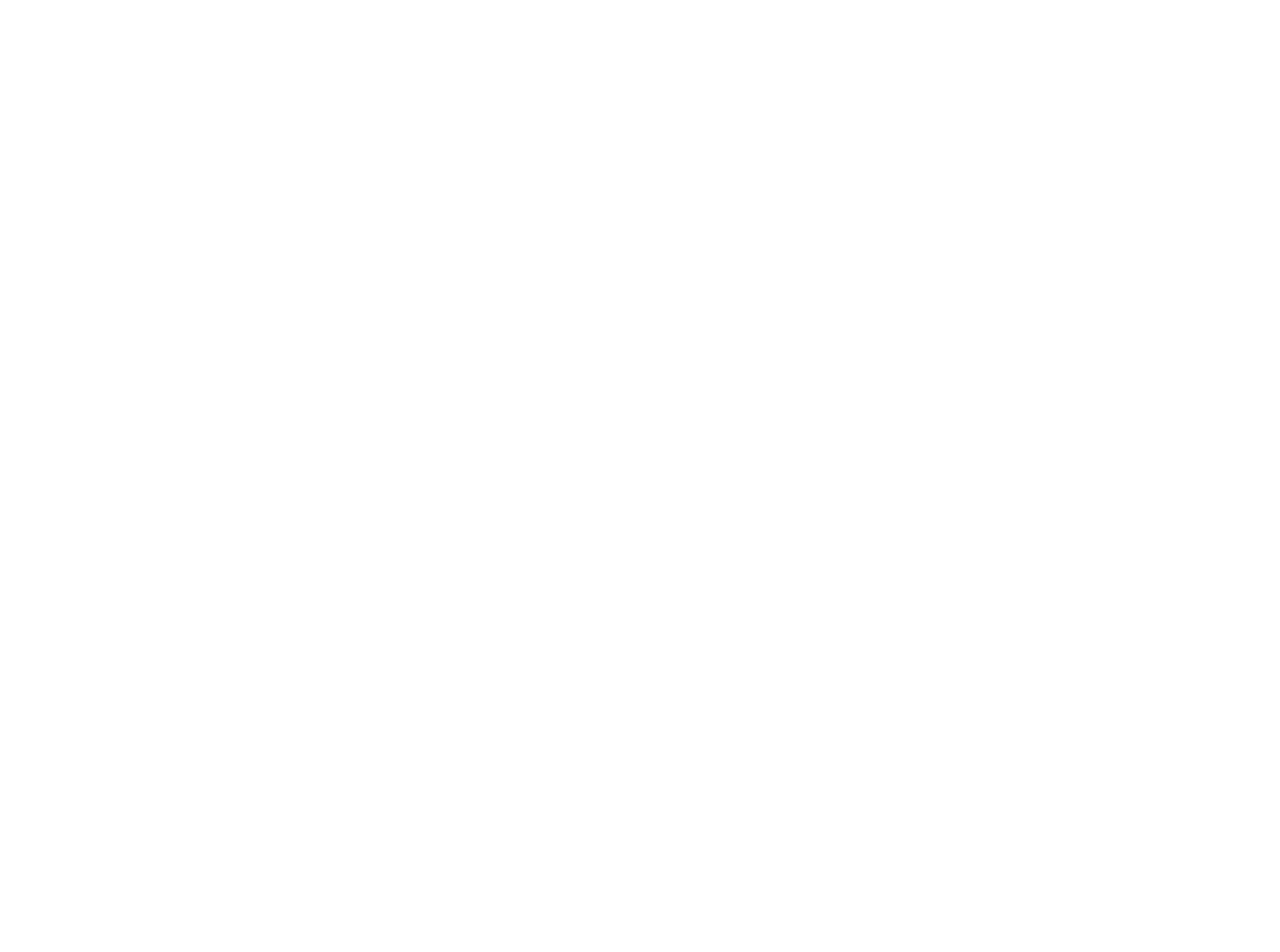
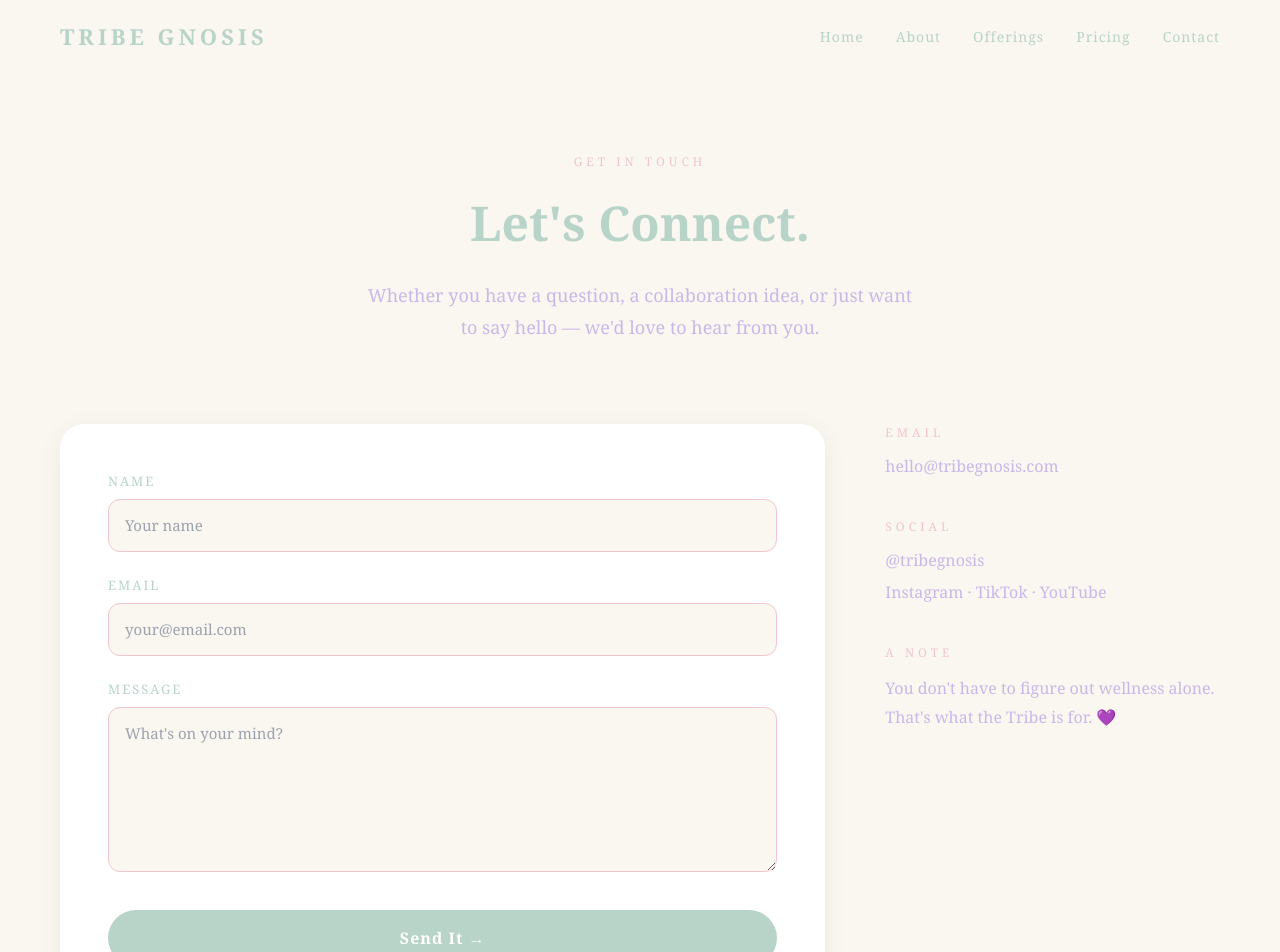
Before and after one commit to cherinascott-web/pivot-capstone, a React (Vite) app: page /contact in a window 1280 px wide. Before the commit this address had no page. Shown: the top 952 px of the page. Before the commit the page ends 800 px from the top, so only its background shows below. Built offline with nearby package versions, Linux system fonts and the light colour scheme.

Commit message:
contact page complete - all 5 pages done

```diff
--- /dev/null
+++ b/src/Contact.tsx
@@ -0,0 +1,100 @@
+import { useState } from 'react'
+
+function Contact() {
+  const [submitted, setSubmitted] = useState(false)
+
+  return (
+    <div style={{ backgroundColor: '#FAF6F0', minHeight: '100vh', fontFamily: 'Georgia, serif' }}>
+
+      {/* NAVBAR */}
+      <nav style={{ display: 'flex', justifyContent: 'space-between', alignItems: 'center', padding: '20px 60px', backgroundColor: '#FAF6F0' }}>
+        <h1 style={{ color: '#B8D4C8', fontSize: '22px', letterSpacing: '4px', margin: 0, fontWeight: 'bold' }}>
+          TRIBE GNOSIS
+        </h1>
+        <div style={{ display: 'flex', gap: '32px' }}>
+          <a href="/" style={{ color: '#B8D4C8', textDecoration: 'none', fontSize: '14px', fontWeight: '500', letterSpacing: '1px' }}>Home</a>
+          <a href="/about" style={{ color: '#B8D4C8', textDecoration: 'none', fontSize: '14px', fontWeight: '500', letterSpacing: '1px' }}>About</a>
+          <a href="/offerings" style={{ color: '#B8D4C8', textDecoration: 'none', fontSize: '14px', fontWeight: '500', letterSpacing: '1px' }}>Offerings</a>
+          <a href="/pricing" style={{ color: '#B8D4C8', textDecoration: 'none', fontSize: '14px', fontWeight: '500', letterSpacing: '1px' }}>Pricing</a>
+          <a href="/contact" style={{ color: '#B8D4C8', textDecoration: 'none', fontSize: '14px', fontWeight: '500', letterSpacing: '1px' }}>Contact</a>
+        </div>
+      </nav>
+
+      {/* HERO */}
+      <section style={{ textAlign: 'center', padding: '80px 60px 40px' }}>
+        <p style={{ color: '#F2C4CE', fontSize: '12px', letterSpacing: '4px', textTransform: 'uppercase', marginBottom: '16px' }}>
+          Get In Touch
+        </p>
+        <h2 style={{ color: '#B8D4C8', fontSize: '48px', fontWeight: 'bold', margin: '0 0 20px 0' }}>
+          Let's Connect.
+        </h2>
+        <p style={{ color: '#C9B8E8', fontSize: '18px', lineHeight: '1.8', maxWidth: '560px', margin: '0 auto' }}>
+          Whether you have a question, a collaboration idea, or just want to say hello — we'd love to hear from you.
+        </p>
+      </section>
+
+      {/* FORM + INFO */}
+      <section style={{ display: 'flex', flexDirection: 'row', gap: '60px', padding: '40px 60px 80px', alignItems: 'flex-start' }}>
+
+        {/* FORM */}
+        <div style={{ flex: 2, backgroundColor: '#fff', borderRadius: '24px', padding: '48px', boxShadow: '0 4px 24px rgba(0,0,0,0.06)' }}>
+          {submitted ? (
+            <div style={{ textAlign: 'center', padding: '40px 0' }}>
+              <p style={{ fontSize: '48px', marginBottom: '16px' }}>💜</p>
+              <h3 style={{ color: '#B8D4C8', fontSize: '28px', fontWeight: 'bold', margin: '0 0 12px 0' }}>Message Sent!</h3>
+              <p style={{ color: '#C9B8E8', fontSize: '16px' }}>Thank you for reaching out. We'll be in touch soon.</p>
+            </div>
+          ) : (
+            <div>
+              <div style={{ marginBottom: '24px' }}>
+                <label style={{ display: 'block', color: '#B8D4C8', fontSize: '13px', letterSpacing: '2px', textTransform: 'uppercase', marginBottom: '8px' }}>Name</label>
+                <input type="text" placeholder="Your name" style={{ width: '100%', padding: '14px 16px', borderRadius: '12px', border: '1px solid #F2C4CE', fontSize: '15px', color: '#C9B8E8', backgroundColor: '#FAF6F0', boxSizing: 'border-box', outline: 'none' }} />
+              </div>
+              <div style={{ marginBottom: '24px' }}>
+                <label style={{ display: 'block', color: '#B8D4C8', fontSize: '13px', letterSpacing: '2px', textTransform: 'uppercase', marginBottom: '8px' }}>Email</label>
+                <input type="email" placeholder="your@email.com" style={{ width: '100%', padding: '14px 16px', borderRadius: '12px', border: '1px solid #F2C4CE', fontSize: '15px', color: '#C9B8E8', backgroundColor: '#FAF6F0', boxSizing: 'border-box', outline: 'none' }} />
+              </div>
+              <div style={{ marginBottom: '32px' }}>
+                <label style={{ display: 'block', color: '#B8D4C8', fontSize: '13px', letterSpacing: '2px', textTransform: 'uppercase', marginBottom: '8px' }}>Message</label>
+                <textarea placeholder="What's on your mind?" rows={6} style={{ width: '100%', padding: '14px 16px', borderRadius: '12px', border: '1px solid #F2C4CE', fontSize: '15px', color: '#C9B8E8', backgroundColor: '#FAF6F0', boxSizing: 'border-box', outline: 'none', resize: 'vertical' }} />
+              </div>
+              <button
+                onClick={() => setSubmitted(true)}
+                style={{ width: '100%', backgroundColor: '#B8D4C8', color: '#fff', border: 'none', padding: '16px', borderRadius: '50px', fontSize: '16px', fontWeight: '600', cursor: 'pointer', letterSpacing: '1px' }}>
+                Send It →
+              </button>
+            </div>
+          )}
+        </div>
+
+        {/* CONTACT INFO */}
+        <div style={{ flex: 1 }}>
+          <div style={{ marginBottom: '40px' }}>
+            <p style={{ color: '#F2C4CE', fontSize: '12px', letterSpacing: '4px', textTransform: 'uppercase', marginBottom: '12px' }}>Email</p>
+            <p style={{ color: '#C9B8E8', fontSize: '16px', margin: 0 }}>hello@tribegnosis.com</p>
+          </div>
+          <div style={{ marginBottom: '40px' }}>
+            <p style={{ color: '#F2C4CE', fontSize: '12px', letterSpacing: '4px', textTransform: 'uppercase', marginBottom: '12px' }}>Social</p>
+            <p style={{ color: '#C9B8E8', fontSize: '16px', margin: '0 0 8px 0' }}>@tribegnosis</p>
+            <p style={{ color: '#C9B8E8', fontSize: '16px', margin: 0 }}>Instagram · TikTok · YouTube</p>
+          </div>
+          <div>
+            <p style={{ color: '#F2C4CE', fontSize: '12px', letterSpacing: '4px', textTransform: 'uppercase', marginBottom: '12px' }}>A Note</p>
+            <p style={{ color: '#C9B8E8', fontSize: '16px', lineHeight: '1.8', margin: 0 }}>
+              You don't have to figure out wellness alone. That's what the Tribe is for. 💜
+            </p>
+          </div>
+        </div>
+
+      </section>
+
+      {/* FOOTER */}
+      <footer style={{ backgroundColor: '#B8D4C8', padding: '24px', textAlign: 'center' }}>
+        <p style={{ color: '#FAF6F0', fontSize: '13px', margin: 0 }}>© 2026 Tribe Gnosis · Cherina Montenique Scott · All Rights Reserved</p>
+      </footer>
+
+    </div>
+  )
+}
+
+export default Contact
--- a/src/main.tsx
+++ b/src/main.tsx
@@ -6,6 +6,7 @@
 import About from './About.tsx'
 import Offerings from './Offerings.tsx'
 import Pricing from './Pricing.tsx'
+import Contact from './Contact.tsx'
 
 createRoot(document.getElementById('root')!).render(
   <StrictMode>
@@ -15,6 +16,7 @@
         <Route path="/about" element={<About />} />
         <Route path="/offerings" element={<Offerings />} />
         <Route path="/pricing" element={<Pricing />} />
+        <Route path="/contact" element={<Contact />} />
       </Routes>
     </BrowserRouter>
   </StrictMode>
```
